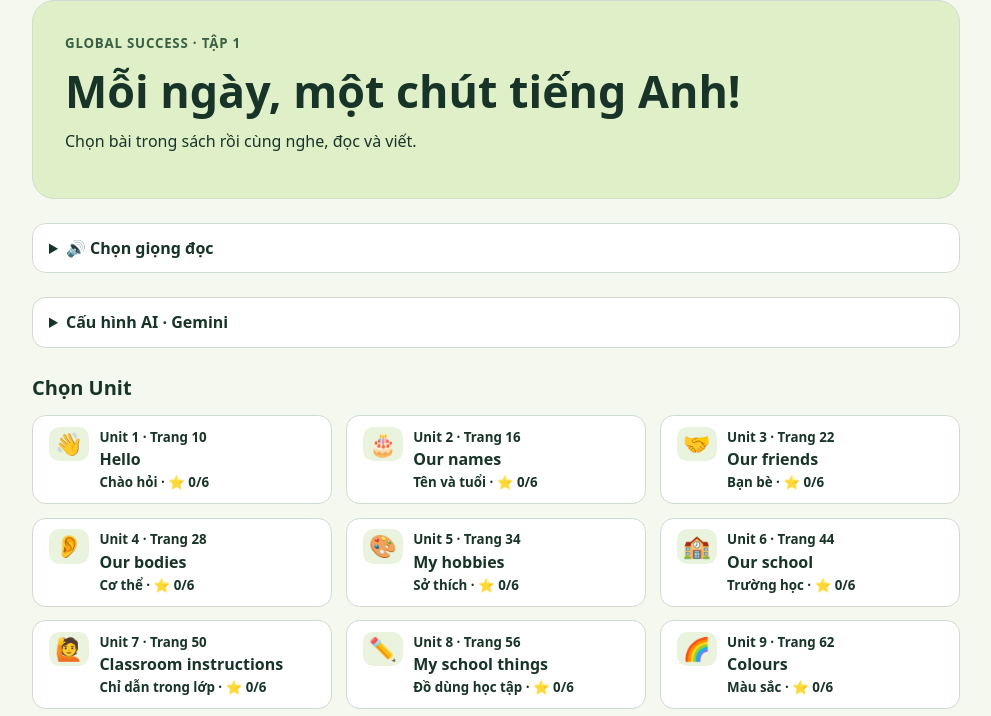
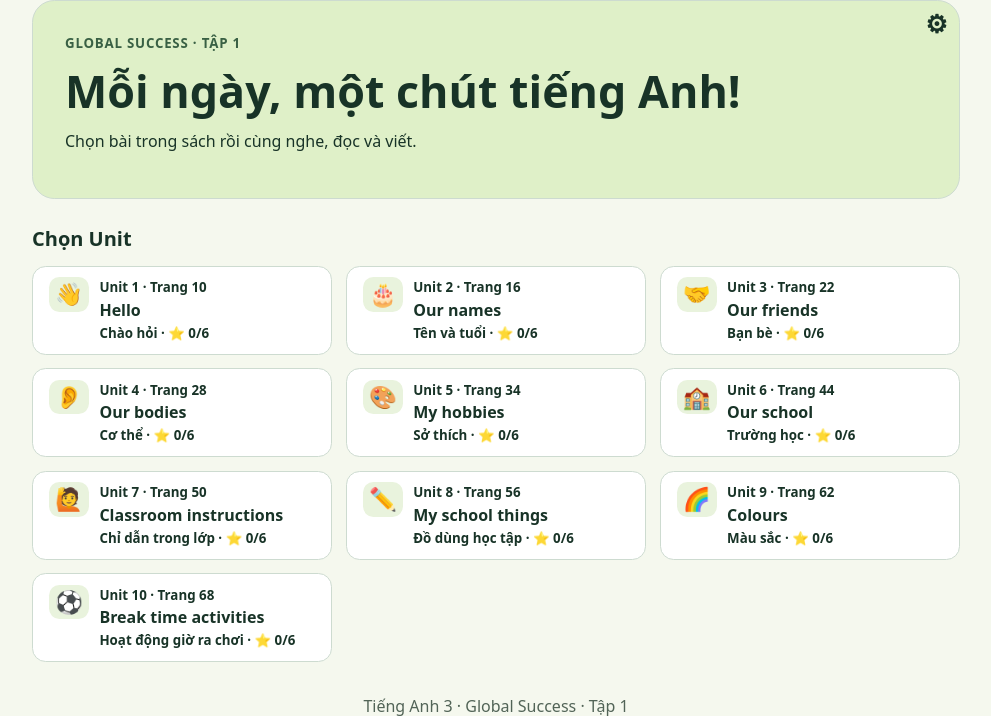
Before and after one commit to huytran2991/huytran2991.github.io, a PHP site: page /Duo/index.html in a window 1280 px wide. Shown: the part 57-773 px from the top of the page, without its empty margins (144-1135 px from the left). Run offline with PHP 8.4, Linux system fonts and the light colour scheme.

Commit message:
Move Duo settings into a dialog

```diff
--- a/Duo/app.js
+++ b/Duo/app.js
@@ -1,6 +1,8 @@
 'use strict';
 
 const app = document.querySelector('#app');
+const settingsDialog = document.querySelector('#settings-dialog');
+const settingsKeyInput = settingsDialog.querySelector('#gemini-key');
 const voiceKey = 'duo-grade3-voice-v1';
 const completionKey = 'duo-grade3-authored-completed-v1';
 const practiceModes = [
@@ -16,6 +18,7 @@ let units = [];
 let preferredVoice = '';
 let unitIndex;
 let audioRequest = 0;
+let returnToAnswer;
 try {
   preferredVoice = localStorage.getItem(voiceKey) || '';
 } catch {
@@ -65,8 +68,7 @@ function englishVoices() {
 }
 
 function refreshVoices() {
-  const select = app.querySelector('#voice');
-  if (!select) return;
+  const select = settingsDialog.querySelector('#voice');
   const voices = englishVoices();
   const automatic = element('option', 'Tự động (ưu tiên Anh–Anh)');
   automatic.value = '';
@@ -79,8 +81,8 @@ function refreshVoices() {
   select.value = voices.some(voice => voice.voiceURI === preferredVoice) ? preferredVoice : '';
   select.disabled = voices.length === 0;
   const available = Boolean(window.speechSynthesis && window.SpeechSynthesisUtterance);
-  app.querySelector('#voice-preview').disabled = !available;
-  app.querySelector('#voice-status').textContent = !available
+  settingsDialog.querySelector('#voice-preview').disabled = !available;
+  settingsDialog.querySelector('#voice-status').textContent = !available
     ? 'Trình duyệt này chưa hỗ trợ giọng đọc.'
     : voices.length === 0 ? 'Chưa tìm thấy giọng tiếng Anh. Em có thể nghe thử giọng tự động.' : '';
 }
@@ -141,11 +143,23 @@ function updateStars() {
   document.querySelector('#stars').textContent = '⭐ ' + total + ' / ' + maximum + ' sao';
 }
 
-function showHome(focus = true) {
-  stopAudio();
-  app.replaceChildren(document.querySelector('#home-template').content.cloneNode(true));
-  const status = app.querySelector('#voice-status');
-  app.querySelector('#voice').addEventListener('change', event => {
+function openSettings(answerInput) {
+  returnToAnswer = answerInput;
+  refreshVoices();
+  settingsDialog.showModal();
+  settingsKeyInput.focus();
+}
+
+function setupSettings() {
+  const status = settingsDialog.querySelector('#voice-status');
+  settingsDialog.addEventListener('close', () => {
+    stopAudio();
+    settingsKeyInput.value = '';
+    if (returnToAnswer?.isConnected) returnToAnswer.focus();
+    else app.querySelector('#open-settings')?.focus();
+    returnToAnswer = undefined;
+  });
+  settingsDialog.querySelector('#voice').addEventListener('change', event => {
     stopAudio();
     preferredVoice = event.target.value;
     status.textContent = '';
@@ -155,11 +169,18 @@ function showHome(focus = true) {
       status.textContent = 'Giọng đọc đã đổi cho lần mở trang này.';
     }
   });
-  app.querySelector('#voice-preview').addEventListener('click', () => {
+  settingsDialog.querySelector('#voice-preview').addEventListener('click', () => {
     say('Hello! Let’s practise English together.', .9, status);
   });
-  refreshVoices();
-  app.querySelector('.voice-settings').after(configureGemini());
+  configureGemini(settingsDialog.querySelector('#gemini-settings'), () => {
+    if (returnToAnswer) settingsDialog.close();
+  });
+}
+
+function showHome(focus = true) {
+  stopAudio();
+  app.replaceChildren(document.querySelector('#home-template').content.cloneNode(true));
+  app.querySelector('#open-settings').addEventListener('click', () => openSettings());
   const grid = app.querySelector('.unit-grid');
   units.forEach(({ id, title, topic, pages, icon }, index) => {
     const card = button('', () => showUnit(index), 'unit');
@@ -461,7 +482,6 @@ function startRound(questions, mode, review = false) {
     actions.append(check);
     form.append(choices, feedback, actions);
     panel.append(form);
-    if (question.translation && !geminiKey) panel.append(configureGemini(() => input.focus()));
     input?.focus();
     form.addEventListener('submit', async event => {
       event.preventDefault();
@@ -469,10 +489,8 @@ function startRound(questions, mode, review = false) {
       let grade;
       if (question.translation) {
         if (!geminiKey) {
-          const settings = panel.querySelector('#gemini-settings');
           feedback.textContent = 'Hãy lưu Gemini API key để chấm câu dịch.';
-          settings.open = true;
-          settings.querySelector('#gemini-key').focus();
+          openSettings(input);
           return;
         }
         request = new AbortController();
@@ -535,6 +553,7 @@ function startRound(questions, mode, review = false) {
 }
 
 window.speechSynthesis?.addEventListener?.('voiceschanged', refreshVoices);
+setupSettings();
 async function loadUnits() {
   try {
     if (location.protocol === 'file:') {
--- a/Duo/index.html
+++ b/Duo/index.html
@@ -10,36 +10,36 @@
   <script defer src="app.js"></script>
 </head>
 <body>
-  <header class="top"><span><span aria-hidden="true">🌱</span> Duo Lớp 3</span><span id="stars"></span></header>
+  <header class="top">
+    <span><span aria-hidden="true">🌱</span> Duo Lớp 3</span>
+    <span id="stars"></span>
+  </header>
   <main id="app">
     <p role="status">Đang tải bài học…</p>
     <noscript>Hãy bật JavaScript trong trình duyệt để bắt đầu luyện tập.</noscript>
   </main>
   <footer>Tiếng Anh 3 · Global Success · Tập 1</footer>
-  <template id="home-template">
-    <section class="hero">
-      <p class="tag">GLOBAL SUCCESS · TẬP 1</p>
-      <h1 tabindex="-1">Mỗi ngày, một chút tiếng Anh!</h1>
-      <p>Chọn bài trong sách rồi cùng nghe, đọc và viết.</p>
-    </section>
-    <details class="voice-settings">
-      <summary>🔊 Chọn giọng đọc</summary>
+  <dialog id="settings-dialog" aria-labelledby="settings-title">
+    <div class="settings-heading">
+      <h2 id="settings-title">Cài đặt</h2>
+      <form method="dialog">
+        <button type="submit" aria-label="Đóng cài đặt"><span aria-hidden="true">✕</span></button>
+      </form>
+    </div>
+    <section class="settings-section" aria-labelledby="voice-title">
+      <h3 id="voice-title">Giọng đọc</h3>
       <label for="voice">Giọng tiếng Anh</label>
       <div class="voice-controls">
         <select id="voice"></select>
         <button type="button" id="voice-preview">Nghe thử</button>
       </div>
       <p id="voice-status" class="audio-status" role="status"></p>
-    </details>
-    <h2>Chọn Unit</h2>
-    <div class="unit-grid"></div>
-  </template>
-  <template id="gemini-template">
-    <details class="voice-settings" id="gemini-settings">
-      <summary>Cấu hình AI · Gemini</summary>
+    </section>
+    <section class="settings-section" id="gemini-settings" aria-labelledby="gemini-title">
+      <h3 id="gemini-title">Cấu hình AI · Gemini</h3>
       <form id="gemini-form">
         <label for="gemini-key">Gemini API key</label>
-        <input id="gemini-key" type="password" maxlength="256" autocomplete="off" spellcheck="false" required>
+        <input id="gemini-key" type="password" maxlength="256" autocomplete="off" spellcheck="false" required autofocus>
         <div class="actions">
           <button type="submit" class="primary">Lưu API key</button>
           <button type="button" id="gemini-remove">Xóa API key</button>
@@ -47,7 +47,19 @@
       </form>
       <p id="gemini-status" class="audio-status" role="status"></p>
       <p>Key lưu trong trình duyệt này. Khi chấm bài dịch, đề và câu trả lời được gửi đến Google Gemini.</p>
-    </details>
+    </section>
+  </dialog>
+  <template id="home-template">
+    <section class="hero">
+      <button type="button" id="open-settings" aria-label="Cài đặt" aria-haspopup="dialog" title="Cài đặt">
+        <span aria-hidden="true">⚙</span>
+      </button>
+      <p class="tag">GLOBAL SUCCESS · TẬP 1</p>
+      <h1 tabindex="-1">Mỗi ngày, một chút tiếng Anh!</h1>
+      <p>Chọn bài trong sách rồi cùng nghe, đọc và viết.</p>
+    </section>
+    <h2>Chọn Unit</h2>
+    <div class="unit-grid"></div>
   </template>
 </body>
 </html>
--- a/Duo/style.css
+++ b/Duo/style.css
@@ -9,13 +9,37 @@
 * { box-sizing: border-box; }
 body { margin: 0; }
 main, .top, footer { width: min(100% - 2rem, 58rem); margin-inline: auto; }
-.top { display: flex; justify-content: space-between; gap: .75rem; padding: 1rem 0; font-weight: 800; }
+.top { display: flex; align-items: center; justify-content: space-between; gap: .75rem; padding: 1rem 0; font-weight: 800; }
+.settings-heading { display: flex; align-items: center; justify-content: space-between; gap: .75rem; }
+.settings-heading button {
+  display: grid;
+  place-items: center;
+  min-width: 2.85rem;
+  padding: .25rem;
+  font-size: 1.35rem;
+}
 footer { padding: 2rem 0; color: #526457; text-align: center; }
 h1, h2, p { margin: 0 0 .75rem; }
 h1 { font-size: clamp(1.6rem, 5vw, 2.8rem); line-height: 1.15; }
 h2 { font-size: 1.25rem; }
 .hero, .panel { border: 1px solid var(--border); border-radius: 1.4rem; padding: clamp(1rem, 4vw, 2rem); }
-.hero { background: #dff0c8; margin-bottom: 1.5rem; }
+.hero { position: relative; background: #dff0c8; margin-bottom: 1.5rem; }
+.hero .tag, .hero h1 { padding-right: 2.85rem; }
+#open-settings {
+  position: absolute;
+  top: 10px;
+  right: 10px;
+  display: block;
+  width: 25px;
+  height: 25px;
+  min-height: 0;
+  padding: 0;
+  border: 0;
+  background: transparent;
+  font-size: 25px;
+  line-height: 1;
+}
+#open-settings:hover { background: transparent; color: var(--green); }
 .panel { background: white; max-width: 42rem; margin-inline: auto; }
 .tag { font-size: .83rem; font-weight: 800; letter-spacing: .06em; color: #396044; }
 .unit-grid { display: grid; grid-template-columns: repeat(auto-fit, minmax(min(100%, 15rem), 1fr)); gap: .85rem; }
@@ -71,15 +95,20 @@ input { display: block; width: 100%; padding: .75rem; margin-top: .4rem; border:
   background: #f0f6e8;
 }
 .word-tile[draggable="true"] { cursor: grab; }
-.voice-settings {
-  margin-bottom: 1.5rem;
-  padding: .75rem 1rem;
+#settings-dialog {
+  width: min(100% - 2rem, 34rem);
+  max-height: calc(100% - 2rem);
+  padding: clamp(1rem, 4vw, 1.5rem);
   background: white;
+  color: inherit;
   border: 1px solid var(--border);
-  border-radius: .85rem;
+  border-radius: 1rem;
 }
-.voice-settings summary { cursor: pointer; font-weight: 700; }
-.voice-settings label { display: block; margin: .65rem 0 .35rem; }
+#settings-dialog::backdrop { background: rgb(24 51 39 / 50%); }
+.settings-heading h2, .settings-section h3 { margin: 0; }
+.settings-section { margin-top: 1rem; padding-top: 1rem; border-top: 1px solid var(--border); }
+.settings-section label { display: block; margin: .4rem 0; }
+.settings-section p:last-child { margin: .65rem 0 0; }
 .voice-controls { display: flex; flex-wrap: wrap; gap: .6rem; }
 .voice-controls select {
   flex: 1 1 15rem;
@@ -92,7 +121,7 @@ input { display: block; width: 100%; padding: .75rem; margin-top: .4rem; border:
   color: inherit;
   font: inherit;
 }
-.voice-settings .audio-status:empty { display: none; }
+.settings-section .audio-status:empty { display: none; }
 @media (max-width: 30rem) {
   .mode-grid { grid-template-columns: 1fr; }
   .matching-column .choice { padding-inline: .55rem; }
--- a/Duo/translation-ai.js
+++ b/Duo/translation-ai.js
@@ -8,15 +8,11 @@ try {
   // The key can still be used for this visit.
 }
 
-function configureGemini(onSaved) {
-  const settings = document.querySelector('#gemini-template').content.firstElementChild.cloneNode(true);
+function configureGemini(settings, onSaved) {
   const form = settings.querySelector('#gemini-form');
   const input = settings.querySelector('#gemini-key');
   const remove = settings.querySelector('#gemini-remove');
   const status = settings.querySelector('#gemini-status');
-  settings.addEventListener('toggle', () => {
-    if (settings.open) input.focus();
-  });
   remove.disabled = !geminiKey;
   status.textContent = geminiKey ? 'Đã có API key.' : 'Chưa có API key.';
   form.addEventListener('submit', event => {
@@ -35,10 +31,7 @@ function configureGemini(onSaved) {
     } catch {
       status.textContent = 'API key dùng được trong lần mở trang này.';
     }
-    if (onSaved) {
-      settings.open = false;
-      onSaved();
-    }
+    onSaved();
   });
   remove.addEventListener('click', () => {
     try {
@@ -52,7 +45,6 @@ function configureGemini(onSaved) {
     remove.disabled = true;
     status.textContent = 'Đã xóa API key.';
   });
-  return settings;
 }
 
 async function gradeTranslation(vietnamese, answer, signal) {
```
